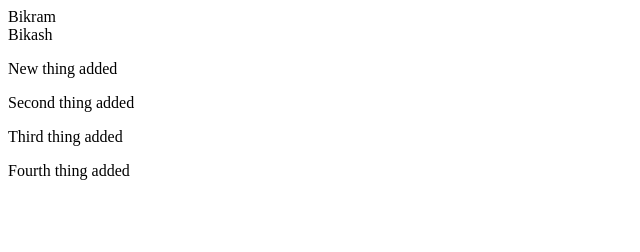
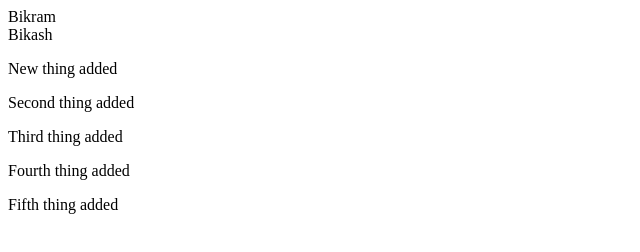
Before and after one commit to BikramShrestha99/Sourcetree, a plain HTML site: page index.html in a window 1280 px wide. Shown: the whole page, without its empty margins (0-640 px from the left). Drawn offline with Linux system fonts and the light colour scheme.

Commit message:
Fifth  Add Chnagers

```diff
--- a/index.html
+++ b/index.html
@@ -14,6 +14,7 @@
     <p>Second thing added</p>
     <p>Third thing added</p>
     <p>Fourth thing added</p>
+    <p>Fifth thing added</p>
 </section>
 
 </html>
```
